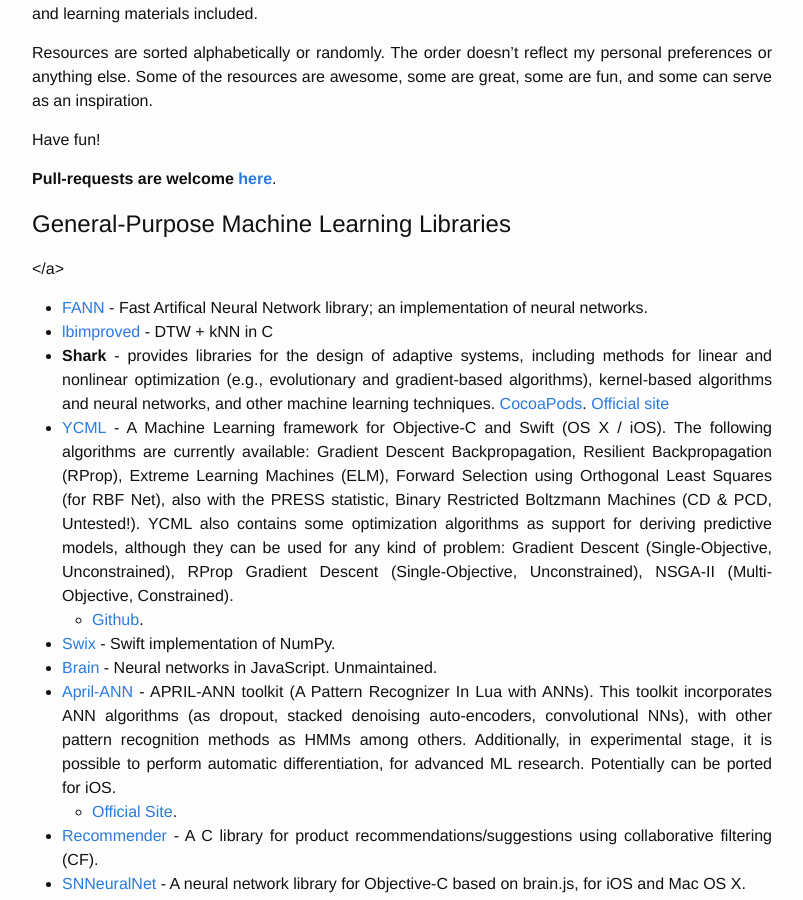
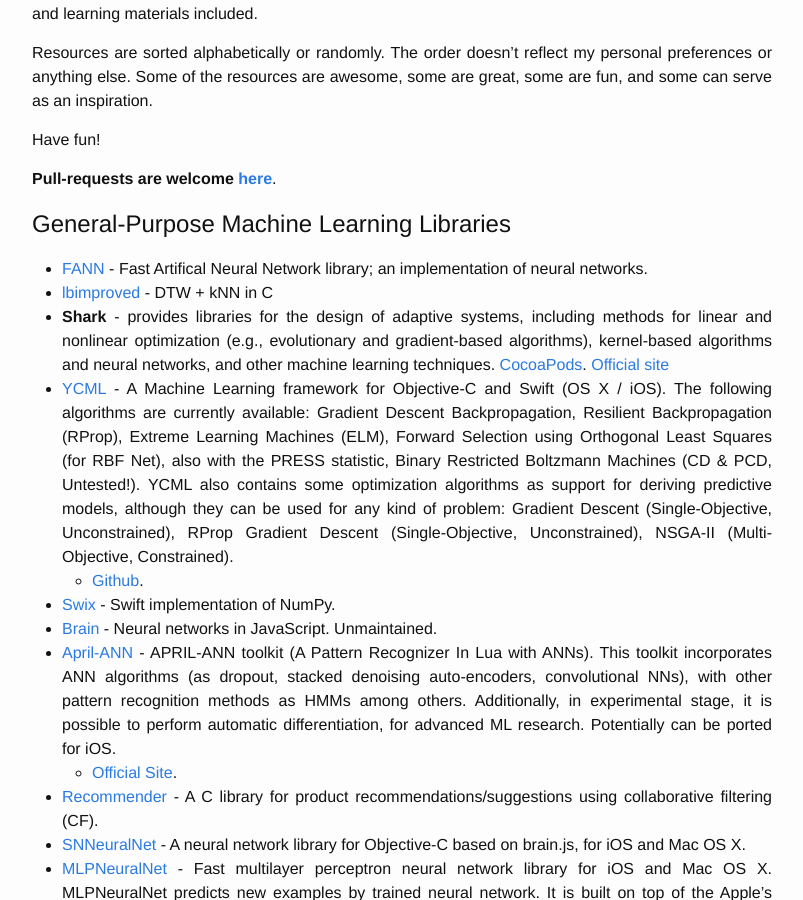
Before and after one commit to alexsosn/alexsosn.github.io, a Jekyll site: the page built from _posts/2015-11-05-iOS-ML.markdown, in a window 1280 px wide and 900 px high, scrolled down 978 px. Shown: the whole window, without its empty margins (238-1041 px from the left). Built offline with Jekyll 4.4.1, drawn with Linux system fonts in a browser that asks for light colours; some of the changed text lies outside the part shown.

Commit message:
Tag fix: Jekyll strikes back.

```diff
--- a/_posts/2015-11-05-iOS-ML.markdown
+++ b/_posts/2015-11-05-iOS-ML.markdown
@@ -46,7 +46,7 @@ Have fun!
 **Pull-requests are welcome [here](https://github.com/alexsosn/iOS_ML)**.
 
 # <a name="gpmll"/>General-Purpose Machine Learning Libraries
-</a>
+
 
 * [FANN](https://cocoapods.org/pods/FANN) - Fast Artifical Neural Network library; an implementation of neural networks.
 * [lbimproved](https://github.com/lemire/lbimproved) - DTW + kNN in C
@@ -87,7 +87,7 @@ The following algorithms are currently available: Gradient Descent Backpropagati
 	* [ios-ML-Recommendation-System](https://github.com/Kalvar/ios-ML-Recommendation-System) - demo of a book recommendation system, built using ios-BPN-NeuralNetwork.
 
 # <a name="dll"/>Deep Learning Libraries
-</a>
+
 
 * [Bender](https://github.com/xmartlabs/Bender) - Framework for building fast NNs. Supports TensorFlow models. It uses Metal under the hood.
 * [Birdbrain](https://github.com/jordenhill/Birdbrain) - RNNs and FF NNs on top of Metal and Accelerate. Not ready for production.
@@ -129,14 +129,14 @@ The following algorithms are currently available: Gradient Descent Backpropagati
 	* [Torch-iOS](https://github.com/clementfarabet/torch-ios)
 
 ### <a name="dlmc"/>Deep Learning: Model Compression
-</a>
+
 
 * TensorFlow implementation of [knowledge distilling](https://github.com/chengshengchan/model_compression) method
 * [MobileNet-Caffe](https://github.com/shicai/MobileNet-Caffe) - Caffe Implementation of Google's MobileNets
 
 
 # <a name="cv"/>Computer Vision
-</a>
+
 
 * [ccv](http://libccv.org) - C-based/Cached/Core Computer Vision Library, A Modern Computer Vision Library
 	* [iOS demo app](https://github.com/liuliu/klaus)
@@ -151,7 +151,7 @@ The following algorithms are currently available: Gradient Descent Backpropagati
 * [trackingjs](http://trackingjs.com/) – Object tracking in JS
 
 # <a name="nlp"/>Natural Language Processing
-</a>
+
 
 * [CoreLinguistics](https://github.com/rxwei/CoreLinguistics) - POS tagging (HMM), ngrams, Naive Bayes, IBM alignment models.
 * [GloVe](https://github.com/rxwei/GloVe-swift) Swift package. Vector words representations.
@@ -163,7 +163,7 @@ An Objective-C implementation of Twitter's text processing library. The library
 * [Word2Vec](https://code.google.com/p/word2vec/) - Original C implementation of Word2Vec Deep Learning algorithm. Works on iPhone like a charm.
 
 # <a name="tts"/>Speech Recognition (TTS) and Generation (STT)
-</a>
+
 
 * [Kaldi-iOS framework](http://keenresearch.com/) - on-device speech recognition using deep learning.
 	* [Proof of concept app](https://github.com/keenresearch/kaldi-ios-poc)
@@ -173,7 +173,7 @@ An Objective-C implementation of Twitter's text processing library. The library
 * [TLSphinx](https://github.com/tryolabs/TLSphinx), [Tutorial](http://blog.tryolabs.com/2015/06/15/tlsphinx-automatic-speech-recognition-asr-in-swift/)
 
 # <a name="ocr"/>Text Recognition (OCR)
-</a>
+
 
 * [ocrad.js](https://github.com/antimatter15/ocrad.js) - JS OCR
 * **Tesseract**
@@ -184,7 +184,7 @@ An Objective-C implementation of Twitter's text processing library. The library
 	* [OCR-iOS-Example](https://github.com/robmathews/OCR-iOS-Example)
 
 # <a name="ai"/>Other AI
-</a>
+
 
 * [Axiomatic](https://github.com/JadenGeller/Axiomatic) - Swift unification framework for logic programming.
 * [Build Your Own Lisp In Swift](https://github.com/hollance/BuildYourOwnLispInSwift)
@@ -192,7 +192,7 @@ An Objective-C implementation of Twitter's text processing library. The library
 * [Swiftlog](https://github.com/JadenGeller/Swiftlog) - A simple Prolog-like language implemented entirely in Swift.
 
 # <a name="web"/>Machine Learning Web APIs
-</a>
+
 
 * [**IBM** Watson](http://www.ibm.com/smarterplanet/us/en/ibmwatson/developercloud/) - Enable Cognitive Computing Features In Your App Using IBM Watson's Language, Vision, Speech and Data APIs.
 	* [Introducing the (beta) IBM Watson iOS SDK](https://developer.ibm.com/swift/2015/12/18/introducing-the-new-watson-sdk-for-ios-beta/)
@@ -219,7 +219,7 @@ for apps, devices, and web
 * [**CloudSight.ai**](https://cloudsight.ai/) - deep learning web API for fine grained object detection or whole screen description, including natural language object captions. [Objective-C](https://github.com/cloudsight/cloudsight-objc) API client is available.
 
 # <a name="mlapps"/>Opensource ML Applications
-</a>
+
 
 ### Deep Learning
 
@@ -257,7 +257,7 @@ for apps, devices, and web
 * [Neural Network built in Apple Playground using Swift](https://github.com/Luubra/EmojiIntelligence)
 
 # <a name="gameai"/>Game AI
-</a>
+
 
 * [Introduction to AI Programming for Games](http://www.raywenderlich.com/24824/introduction-to-ai-programming-for-games)
 * [dlib](http://dlib.net/) is a library which has many useful tools including machine learning.
@@ -268,7 +268,7 @@ for apps, devices, and web
 # Other related staff
 
 ### <a name="la"/>Linear algebra
-</a>
+
 
 * [Accelerate-in-Swift](https://github.com/hyperjeff/Accelerate-in-Swift) - Swift example codes for the Accelerate.framework
 * [cuda-swift](https://github.com/rxwei/cuda-swift) - Swift binding to CUDA. Not iOS, but still interesting.
@@ -283,7 +283,7 @@ for apps, devices, and web
 * [YCMatrix](https://github.com/yconst/YCMatrix) - A flexible Matrix library for Objective-C and Swift (OS X / iOS)
 
 ### <a name="stat"/>Statistics, random numbers
-</a>
+
 
 * [SigmaSwiftStatistics](https://github.com/evgenyneu/SigmaSwiftStatistics) - A collection of functions for statistical calculation written in Swift.
 * [SORandom](https://github.com/SebastianOsinski/SORandom) - Collection of functions for generating psuedorandom variables from various distributions
@@ -291,21 +291,21 @@ for apps, devices, and web
 
 
 ### <a name="mo"/>Mathematical optimization
-</a>
+
 
 * [fmincg-c](https://github.com/gautambhatrcb/fmincg-c) - Conjugate gradient implementation in C
 * [libLBFGS](https://github.com/chokkan/liblbfgs) - a C library of Limited-memory Broyden-Fletcher-Goldfarb-Shanno (L-BFGS)
 * [SwiftOptimizer](https://github.com/haginile/SwiftOptimizer) - QuantLib Swift port.
 
 ### <a name="fe"/>Feature extraction
-</a>
+
 
 * [IntuneFeatures](https://github.com/venturemedia/intune-features) framework contains code to generate features from audio files and feature labels from the respective MIDI files.
 * [matchbox](https://github.com/hfink/matchbox) - Mel-Frequency-Cepstral-Coefficients and Dynamic-Time-Warping for iOS/OSX. **Warning: the library was updated last time when iOS 4 was still hot.**
 * [LibXtract](https://github.com/jamiebullock/LibXtract) is a simple, portable, lightweight library of audio feature extraction functions.
 
 ### <a name="dv"/>Data Visualization
-</a>
+
 
 * [Charts](https://github.com/danielgindi/Charts) - The Swift port of the MPAndroidChart.
 * [iOS-Charts](https://github.com/danielgindi/ios-charts)
@@ -317,24 +317,24 @@ for apps, devices, and web
 * [D3.js iOS binding](https://github.com/lee-leonardo/iOS-D3)
 
 ### <a name="bio"/>Bioinformatics (kinda)
-</a>
+
 
 * [BioJS](http://biojs.net/) - a set of tools for bioinformatics in the browser. BioJS builds a infrastructure, guidelines and tools to avoid the reinvention of the wheel in life sciences. Community builds modules than can be reused by anyone.
 * [BioCocoa](http://www.bioinformatics.org/biococoa/wiki/pmwiki.php) - BioCocoa is an open source OpenStep (GNUstep/Cocoa) framework for bioinformatics written in Objective-C. [Dead project].
 * [iBio](https://github.com/Lizhen0909/iBio) - A Bioinformatics App for iPhone.
 
 ### <a name="bd"/>Big Data (not really)
-</a>
+
 
 * [HDF5Kit](https://github.com/aleph7/HDF5Kit) - This is a Swift wrapper for the HDF5 file format. HDF5 is used in the scientific comunity for managing large volumes of data. The objective is to make it easy to read and write HDF5 files from Swift, including playgrounds.
 
 ### <a name="ip"/>IPython + Swift
-</a>
+
 
 * [iSwift](https://github.com/KelvinJin/iSwift) - Swift kernel for IPython notebook.
 
 # <a name="blogs"/>iOS ML Blogs
-</a>
+
 
 ### Regular mobile ML
 
@@ -359,7 +359,7 @@ for apps, devices, and web
 * [Curated list of papers on deep learning models compression and acceleration](https://handong1587.github.io/deep_learning/2015/10/09/acceleration-model-compression.html)
 
 # <a name="gpublogs"/>GPU Computing Blogs
-</a>
+
 
 * [OpenCL for iOS](https://github.com/linusyang/opencl-test-ios) - just a test.
 * Exploring GPGPU on iOS.
@@ -388,7 +388,7 @@ Metal & Swift](https://realm.io/news/swift-summit-simon-gladman-metal/) - a vide
 * [objc-io article on Metal](https://www.objc.io/issues/18-games/metal/)
 
 # <a name="learn"/>Learn Machine Learning
-</a>
+
 
 * [Courserra course](https://www.coursera.org/learn/machine-learning/home/info) on machine learning from [Andrew Ng](https://twitter.com/AndrewYNg).
 * [Machine learning playlist on Youtube](https://www.youtube.com/playlist?list=PLD0F06AA0D2E8FFBA).
@@ -408,7 +408,7 @@ Metal & Swift](https://realm.io/news/swift-summit-simon-gladman-metal/) - a vide
 * ["Deep learning"](http://www.deeplearningbook.org/) - the book by Ian Goodfellow and Yoshua Bengio and Aaron Courville
 
 # <a name="lists"/>Other Lists
-</a>
+
 
 * [Awesome Machine Learning](https://github.com/josephmisiti/awesome-machine-learning)
 * [Machine Learning Courses](https://github.com/prakhar1989/awesome-courses#machine-learning)
```
